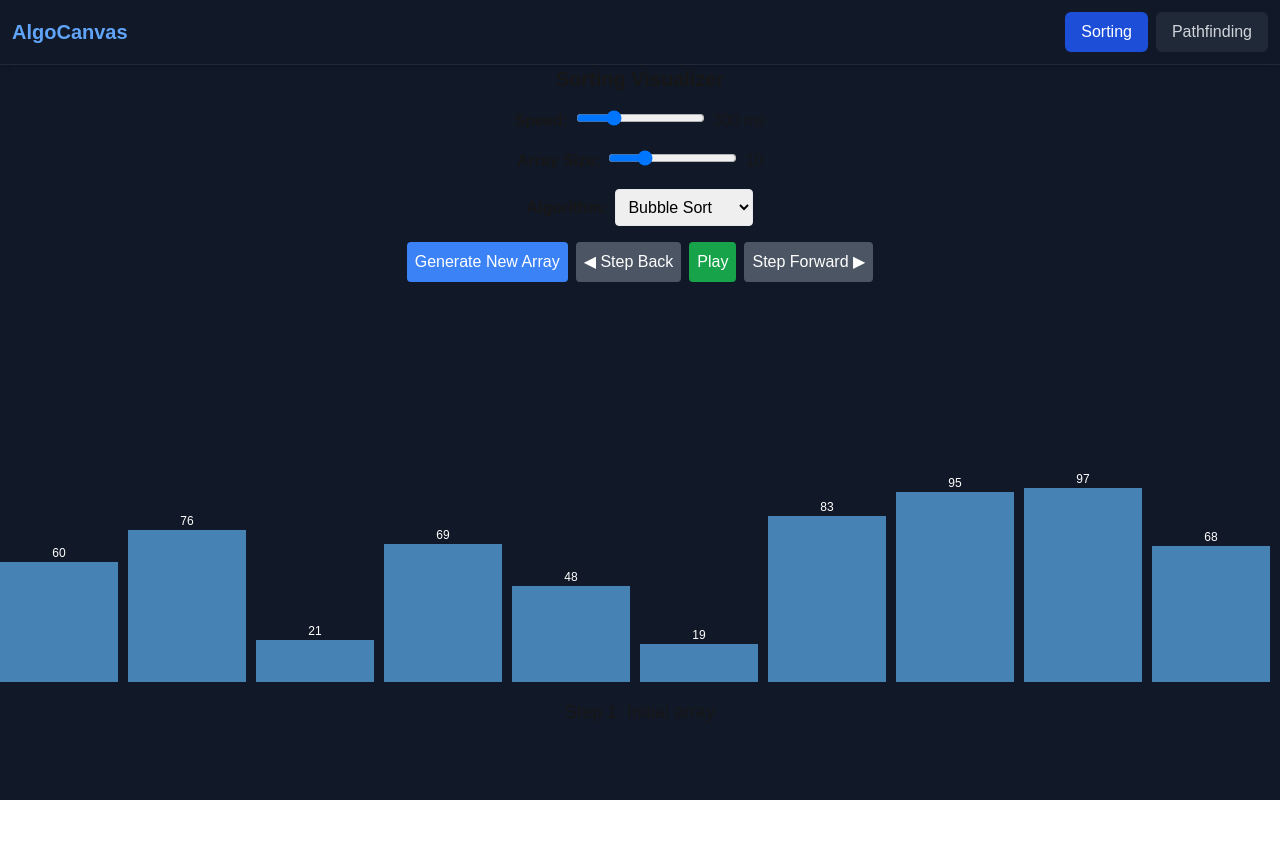
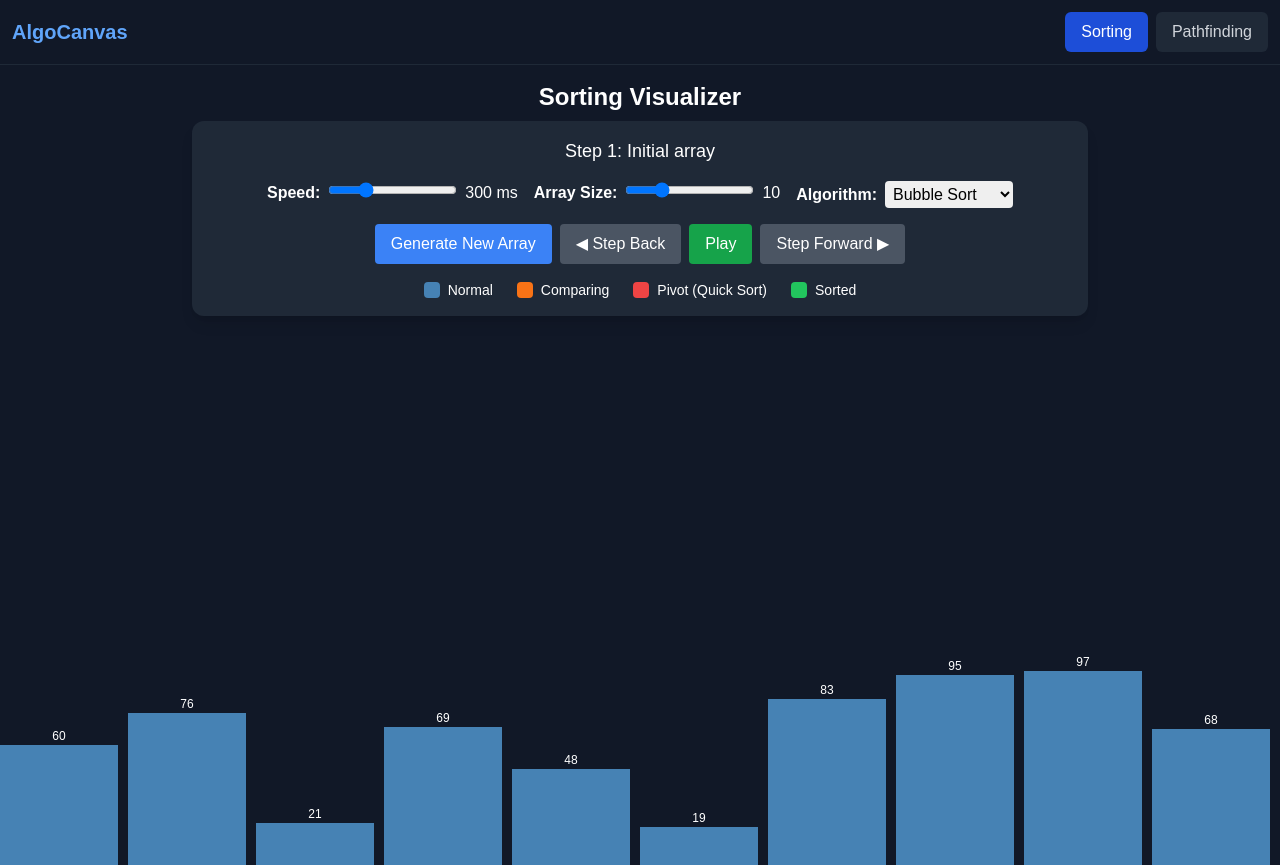
Before and after one commit to MoeAllami/CIS-376-Project, a Next.js app in the folder app/: page / in a window 1280 px wide. Before the commit the page ends 800 px from the top, so only its background shows below. Built offline with nearby package versions, Linux system fonts and the light colour scheme.

Commit message:
UI Changes and added Key and new color

```diff
--- a/app/app/components/SortingVisualizer.tsx
+++ b/app/app/components/SortingVisualizer.tsx
@@ -104,11 +104,21 @@ const SortingVisualizer = () => {
       .attr("y", (d) => height - d * 2)
       .attr("width", actualBarWidth)
       .attr("height", (d) => d * 2)
-      // Use orange if highlighted, green if sorted, else steelblue
+
       .attr("fill", (_, i) => {
-        if (highlightIndices.includes(i)) return "orange";
         if (sorted.includes(i)) return "green";
-        return "steelblue";
+
+        // Only use red for pivot if quick sort is selected
+        if (
+          selectedAlgorithm === "quick" &&
+          highlightIndices.length === 2 &&
+          i === highlightIndices[1]
+        ) {
+          return "red"; // Pivot
+        }
+
+        if (highlightIndices.includes(i)) return "orange"; // Comparing
+        return "steelblue"; // Default
       });
 
     // Transition for text labels
@@ -165,11 +175,30 @@ const SortingVisualizer = () => {
 
   //  JSX Layout
   return (
+    <div className="w-screen h-screen overflow-hidden flex flex-col items-center bg-gray-900">
+      <h2 className="text-2xl font-bold text-white mt-4 mb-2">
+        Sorting Visualizer
+      </h2>
+
+      {/* Panel Container */}
+      <div className="bg-gray-800 rounded-xl shadow-lg p-4 w-11/12 max-w-4xl text-white space-y-4">
+        {/* Step Description */}
         <div className="text-center">
-      <h2 className="text-xl font-bold mb-4">Sorting Visualizer</h2>
+          <p className="text-lg font-medium">
+            Step {currentStep + 1}:{" "}
+            {descriptions[currentStep] || "Processing..."}
+          </p>
+          {selectedAlgorithm === "quick" && (
+            <p className="text-sm text-gray-400 italic">
+              (Quick Sort uses divide and conquer — highlighted subarray is the
+              current recursive partition.)
+            </p>
+          )}
+        </div>
 
-      {/* Slider for adjusting speed */}
-      <div className="mb-4">
+        {/* Controls */}
+        <div className="flex flex-wrap justify-center gap-4">
+          <div>
             <label className="mr-2 font-semibold">Speed:</label>
             <input
               type="range"
@@ -180,9 +209,7 @@ const SortingVisualizer = () => {
             />
             <span className="ml-2">{speed} ms</span>
           </div>
-
-      {/* Slider for adjusting array size */}
-      <div className="mb-4">
+          <div>
             <label className="mr-2 font-semibold">Array Size:</label>
             <input
               type="range"
@@ -193,14 +220,12 @@ const SortingVisualizer = () => {
             />
             <span className="ml-2">{arraySize}</span>
           </div>
-
-      {/* Dropdown to select sorting algorithm */}
-      <div className="mb-4">
+          <div>
             <label className="mr-2 font-semibold">Algorithm:</label>
             <select
               value={selectedAlgorithm}
               onChange={(e) => setSelectedAlgorithm(e.target.value)}
-          className="p-2 border rounded text-black"
+              className="p-1 rounded text-black"
             >
               <option value="bubble">Bubble Sort</option>
               <option value="selection">Selection Sort</option>
@@ -208,56 +233,65 @@ const SortingVisualizer = () => {
               <option value="quick">Quick Sort</option>
             </select>
           </div>
+        </div>
 
-      {/* Control buttons */}
-      <div className="space-x-2 mb-4">
+        {/* Playback Buttons */}
+        <div className="flex flex-wrap justify-center gap-2">
           <button
             onClick={generateArray}
-          className="bg-blue-500 text-white p-2 rounded"
+            className="bg-blue-500 hover:bg-blue-600 text-white px-4 py-2 rounded"
           >
             Generate New Array
           </button>
-        {/* Step Back button */}
           <button
             onClick={stepBack}
-          className="bg-gray-600 text-white p-2 rounded"
+            className="bg-gray-600 hover:bg-gray-700 text-white px-4 py-2 rounded"
           >
             ◀ Step Back
           </button>
-        {/* Play/Pause toggle button */}
           <button
             onClick={isPlaying ? pause : play}
-          className="bg-green-600 text-white p-2 rounded"
+            className={`${
+              isPlaying ? "bg-red-600" : "bg-green-600"
+            } hover:brightness-110 text-white px-4 py-2 rounded`}
           >
             {isPlaying ? "Pause" : "Play"}
           </button>
-        {/* Step Forward button */}
           <button
             onClick={stepForward}
-          className="bg-gray-600 text-white p-2 rounded"
+            className="bg-gray-600 hover:bg-gray-700 text-white px-4 py-2 rounded"
           >
             Step Forward ▶
           </button>
         </div>
 
-      {/* SVG container for bars */}
+        {/* Color Key */}
+        <div className="flex flex-wrap justify-center gap-6 text-sm">
+          <div className="flex items-center">
+            <div className="w-4 h-4 bg-[steelblue] mr-2 rounded"></div>
+            <span>Normal</span>
+          </div>
+          <div className="flex items-center">
+            <div className="w-4 h-4 bg-orange-500 mr-2 rounded"></div>
+            <span>Comparing</span>
+          </div>
+          <div className="flex items-center">
+            <div className="w-4 h-4 bg-red-500 mr-2 rounded"></div>
+            <span>Pivot (Quick Sort)</span>
+          </div>
+          <div className="flex items-center">
+            <div className="w-4 h-4 bg-green-500 mr-2 rounded"></div>
+            <span>Sorted</span>
+          </div>
+        </div>
+      </div>
+
+      {/*SVG Visualizer*/}
       <svg
         ref={svgRef}
-        className="w-full h-96 mx-auto"
+        className="w-full h-[40vh] mt-auto"
         preserveAspectRatio="none"
       />
-      {/* Step Description */}
-      <div className="mt-4">
-        <p className="text-lg font-medium">
-          Step {currentStep + 1}: {descriptions[currentStep] || "Processing..."}
-        </p>
-        {selectedAlgorithm === "quick" && (
-          <p className="text-sm text-gray-400 italic">
-            (Note: Quick Sort uses divide and conquer — highlighted subarray is
-            the current recursive partition.)
-          </p>
-        )}
-      </div>
     </div>
   );
 };
```
Lines whose indentation alone changed are shown as unchanged.
